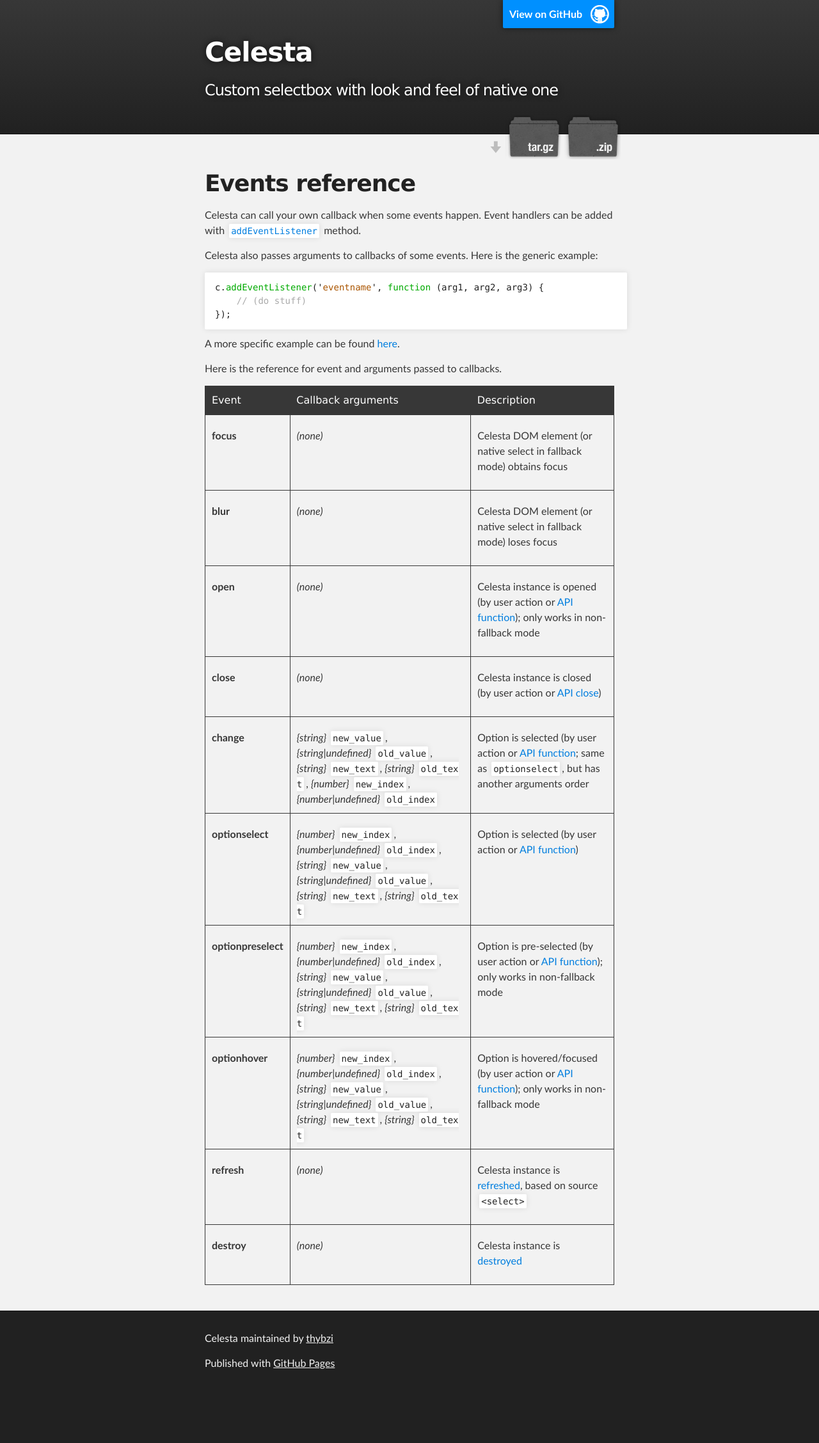
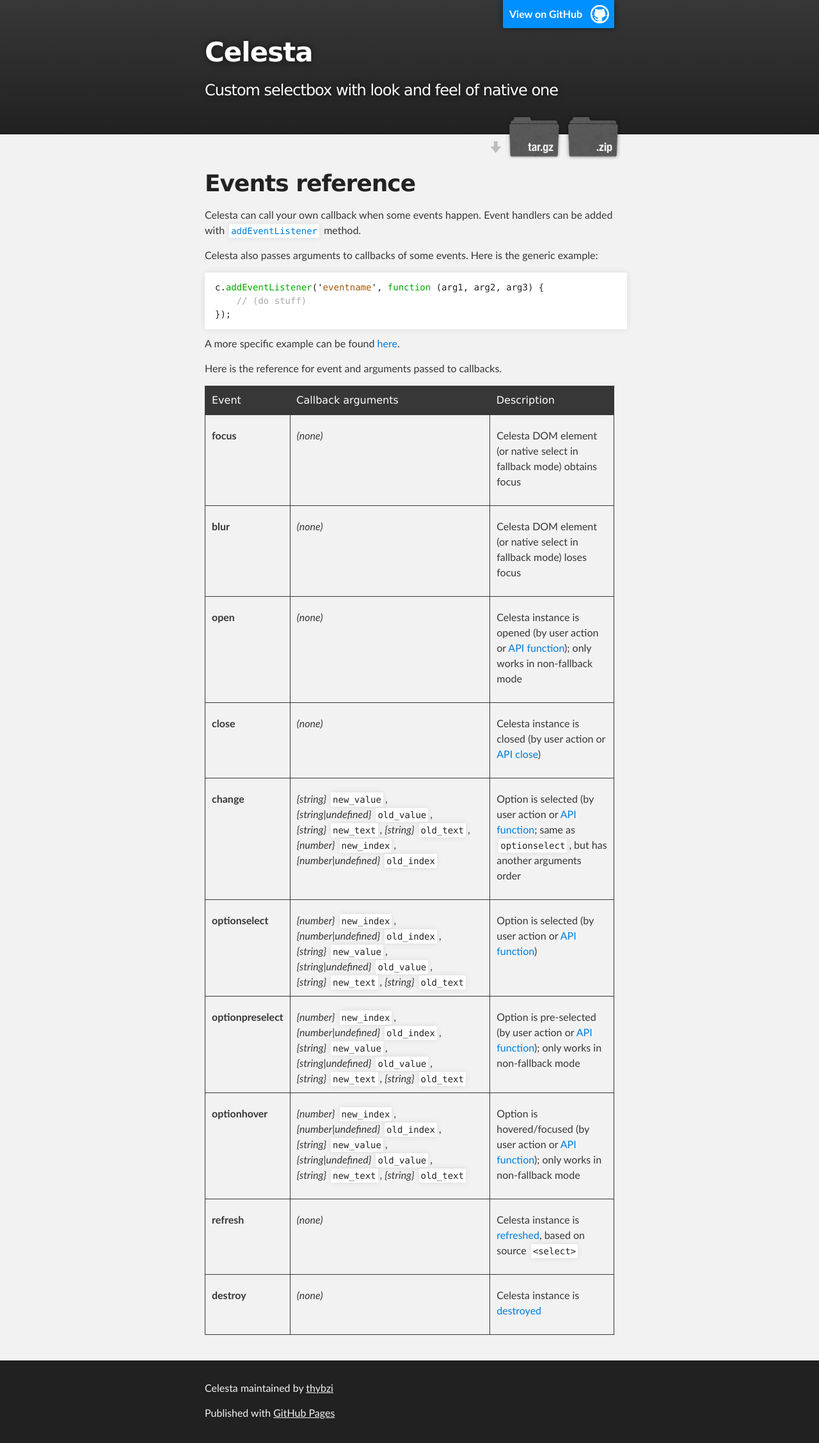
Before and after one commit to thybzi/celesta, a Jekyll site: the page built from events/index.html, in a window 1280 px wide. Shown: the whole page at 64% size. Built offline with Jekyll 4.4.1, drawn with Linux system fonts in a browser that asks for light colours; before the commit the page ends 2178 px from its top, so only the background shows below that.

Commit message:
Not so forced word-break for code inside table

```diff
--- a/configuration/index.html
+++ b/configuration/index.html
@@ -54,7 +54,10 @@
                 {% unless forloop.last %}&nbsp;|&nbsp;{% endunless %}
             {% endfor %}
         {% endcapture %}{{ accepted_output | replace:" ","" | strip_newlines }}</td>
-        <td><code>{{ param.default }}</code></td>
+        <td>
+            {% capture length %}{{ param.default | size }}{% endcapture %}
+            <code{% if length > 30 %} class="safe"{% endif %}>{{ param.default }}</code>
+        </td>
         <td>{{ param.content | replace:"<p>","" | replace:"</p>","" }}</td>
     </tr>
     {% endfor %}
--- a/stylesheets/stylesheet.css
+++ b/stylesheets/stylesheet.css
@@ -188,7 +188,7 @@
   box-shadow: none;
 }
 
-table code {
+code.safe {
   word-break: break-all;
 }
 
```
